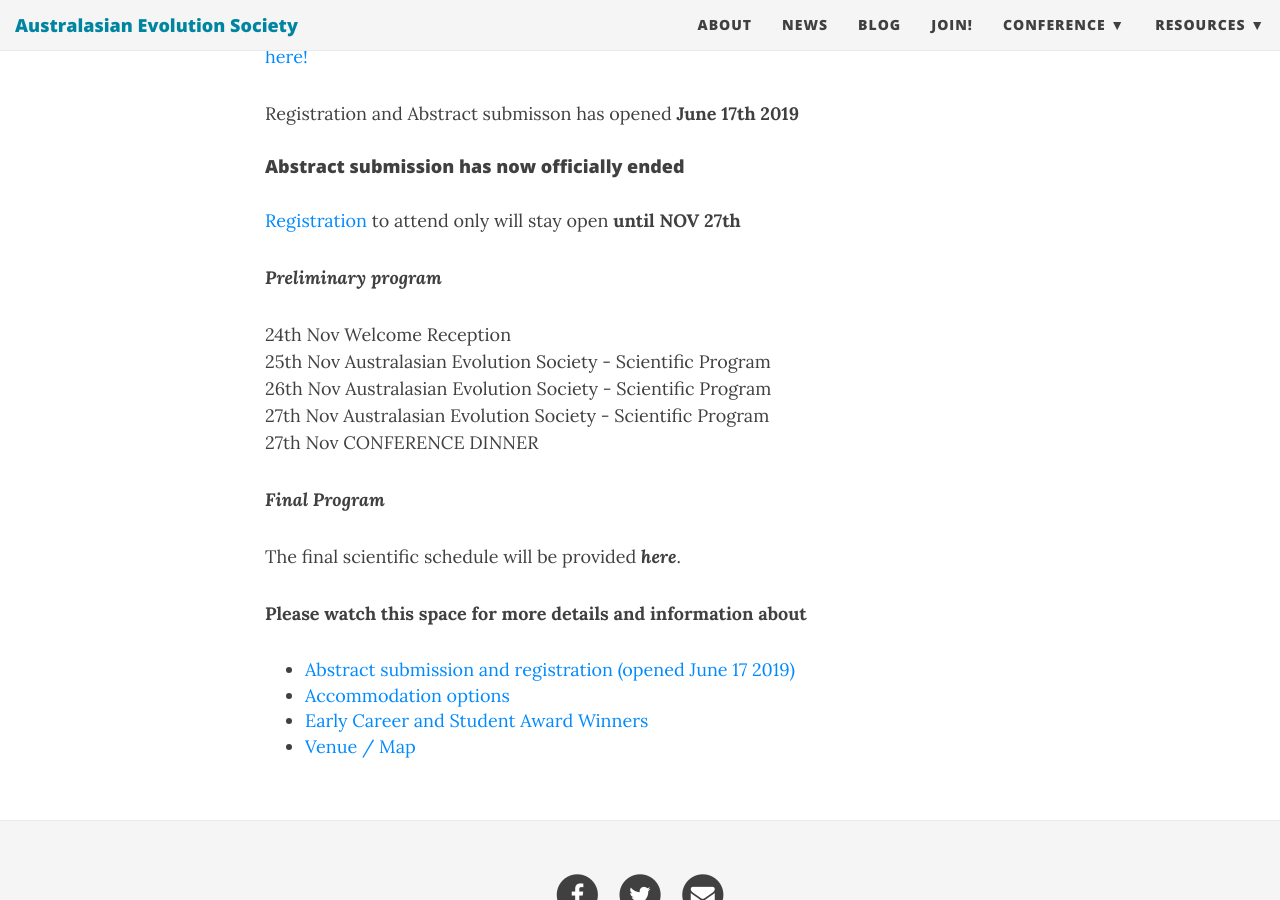
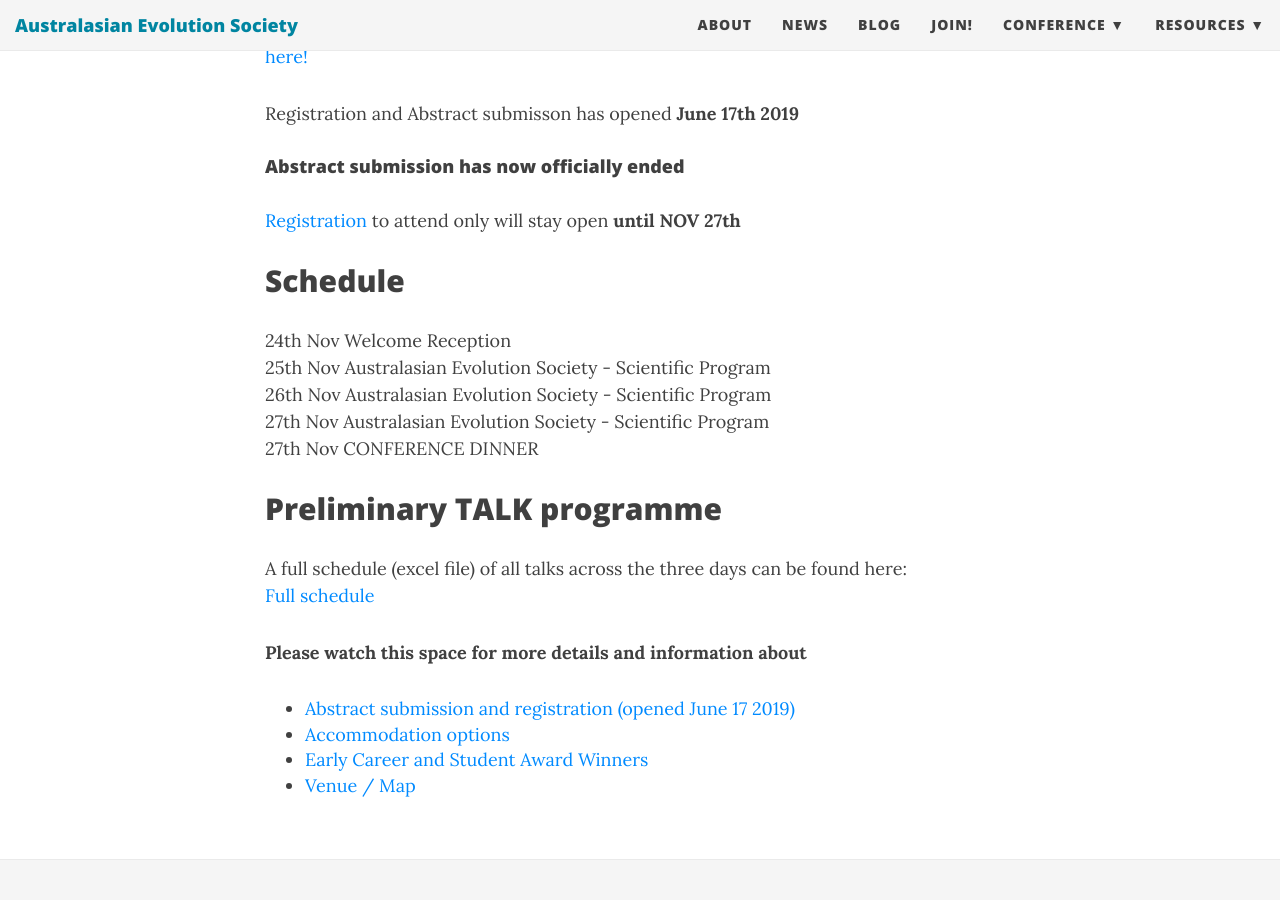
Before and after one commit to ausevo/ausevo.github.io, a Jekyll site: the page built from conference.md, in a window 1280 px wide and 900 px high, scrolled down 982 px. Built offline with Jekyll 4.4.1, drawn with Linux system fonts in a browser that asks for light colours; nearby versions of some CDN libraries.

Commit message:
Update conference.md

```diff
--- a/conference.md
+++ b/conference.md
@@ -25,19 +25,18 @@
 [Registration](https://aes.corsizio.com/c/5cee085f0c0f597e06f7e964) to attend only will stay open **until NOV 27th**
 
 
+## Schedule
 
-***Preliminary program***
+24th Nov Welcome Reception
+25th Nov Australasian Evolution Society - Scientific Program
+26th Nov Australasian Evolution Society - Scientific Program
+27th Nov Australasian Evolution Society - Scientific Program
+27th Nov CONFERENCE DINNER
 
-  24th Nov Welcome Reception
-  25th Nov Australasian Evolution Society - Scientific Program
-  26th Nov Australasian Evolution Society - Scientific Program
-  27th Nov Australasian Evolution Society - Scientific Program
-  27th Nov CONFERENCE DINNER
+## Preliminary TALK programme
 
-
-***Final Program***
-
-The final scientific schedule will be provided ***here***.
+A full schedule (excel file) of all talks across the three days can  be found here:
+[Full schedule](http://ausevo.github.io/docs/FullProgrammeAES2019.xlsx)
 
 
 **Please watch this space for more details and information about**
```
